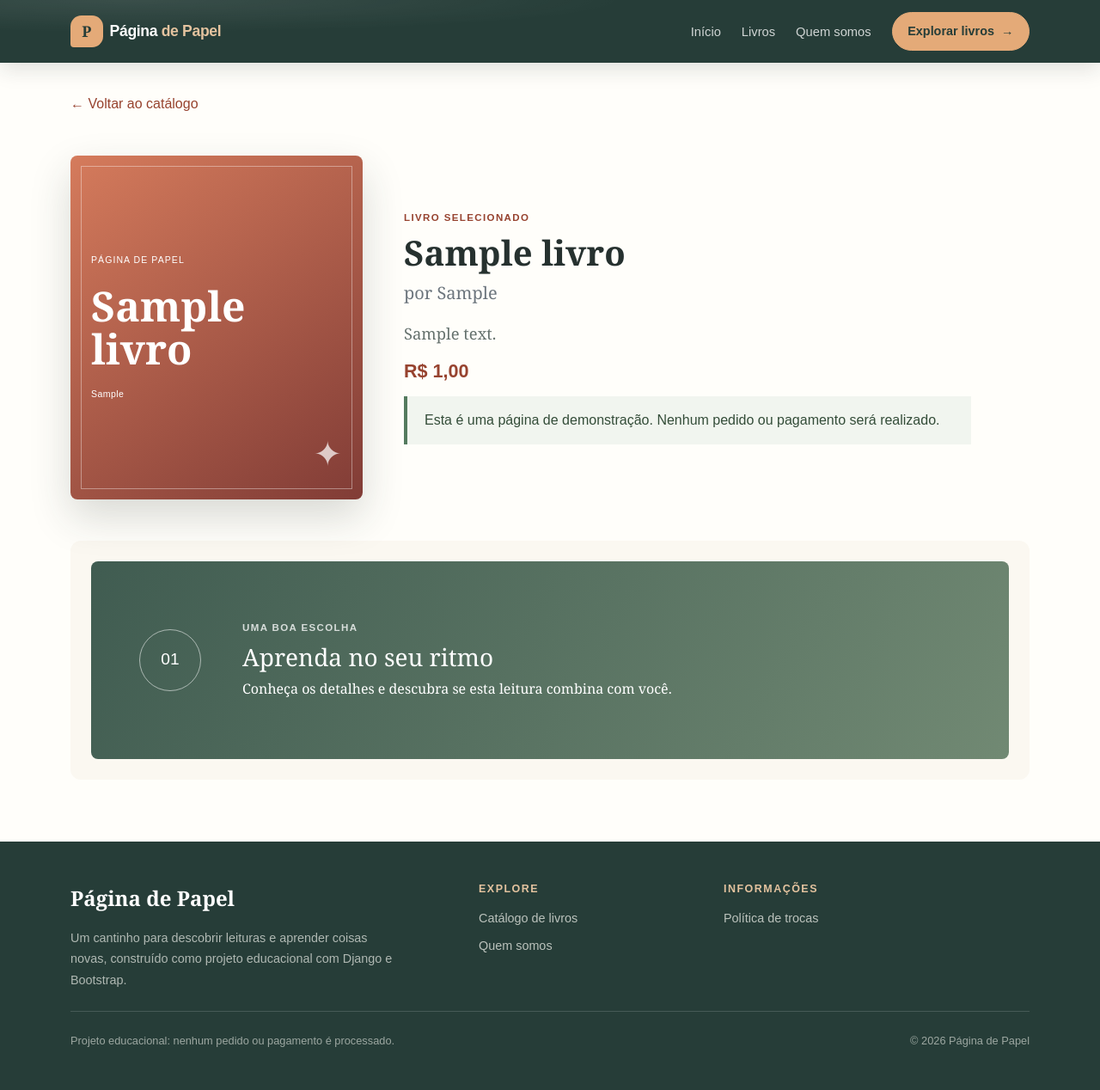
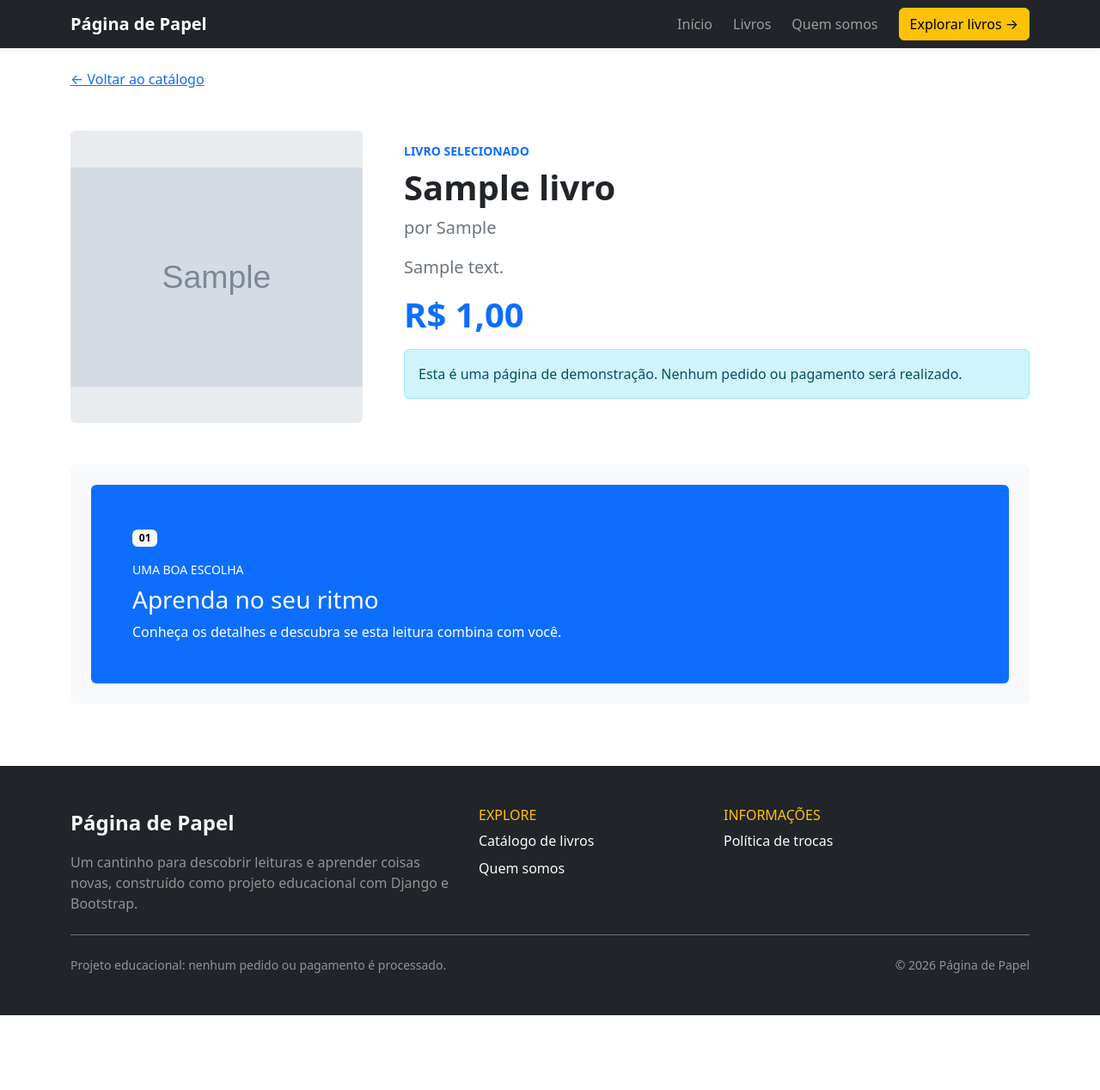
Before and after one commit to joezerborges/aulas, a Django app: a page that uses catalogo/templates/catalogo/base.html in a window 1280 px wide. Shown: the whole page at 86% size. After the commit the page ends 1181 px from the top, so only its background shows below. Run offline with Django 5.2, Linux system fonts and the light colour scheme; tables that the repository leaves empty hold one stand-in row (values such as "Sample post"); grey boxes marked "Sample" are stand-in pictures.

Commit message:
Adiciona recarga automatica no navegador e simplifica Bootstrap
Co-authored-by: Copilot <223556219+Copilot@users.noreply.github.com>

```diff
--- a/catalogo/templates/catalogo/base.html
+++ b/catalogo/templates/catalogo/base.html
@@ -1,4 +1,3 @@
-{% load static %}
 <!doctype html>
 <html lang="pt-br">
 <head>
@@ -10,16 +9,14 @@
           rel="stylesheet"
           integrity="sha384-QWTKZyjpPEjISv5WaRU9OFeRpok6YctnYmDr5pNlyT2bRjXh0JMhjY6hW+ALEwIH"
           crossorigin="anonymous">
-    <link href="{% static 'catalogo/site.css' %}" rel="stylesheet">
 </head>
 <body>
-    <nav class="navbar navbar-expand-lg navbar-dark site-navbar">
+    <nav class="navbar navbar-expand-lg navbar-dark bg-dark shadow-sm">
         <div class="container">
-            <a class="navbar-brand d-flex align-items-center gap-2 fw-bold"
+            <a class="navbar-brand fw-bold"
                href="{% url 'catalogo:lista' %}"
                aria-label="Página de Papel — página inicial">
-                <span class="brand-mark" aria-hidden="true">P</span>
-                <span>Página <span class="brand-highlight">de Papel</span></span>
+                Página de Papel
             </a>
             <button class="navbar-toggler" type="button"
                     data-bs-toggle="collapse" data-bs-target="#siteNavigation"
@@ -39,7 +36,7 @@
                         <a class="nav-link" href="{% url 'catalogo:quem_somos' %}">Quem somos</a>
                     </li>
                     <li class="nav-item ms-lg-2">
-                        <a class="btn btn-navbar" href="{% url 'catalogo:lista' %}#catalogo-titulo">
+                        <a class="btn btn-warning" href="{% url 'catalogo:lista' %}#catalogo-titulo">
                             Explorar livros <span aria-hidden="true">&rarr;</span>
                         </a>
                     </li>
@@ -52,31 +49,35 @@
         {% block content %}{% endblock %}
     </main>
 
-    <footer class="site-footer mt-5">
+    <footer class="bg-dark text-light mt-5">
         <div class="container py-5">
             <div class="row g-4">
                 <div class="col-md-6 col-lg-5">
-                    <a class="footer-brand" href="{% url 'catalogo:lista' %}">Página de Papel</a>
-                    <p class="footer-description mt-3 mb-0">
+                    <a class="link-light fs-4 fw-bold text-decoration-none"
+                       href="{% url 'catalogo:lista' %}">Página de Papel</a>
+                    <p class="text-white-50 mt-3 mb-0">
                         Um cantinho para descobrir leituras e aprender coisas novas,
                         construído como projeto educacional com Django e Bootstrap.
                     </p>
                 </div>
                 <div class="col-6 col-md-3 col-lg-3">
-                    <h2 class="footer-heading">Explore</h2>
-                    <ul class="footer-links">
-                        <li><a href="{% url 'catalogo:lista' %}">Catálogo de livros</a></li>
-                        <li><a href="{% url 'catalogo:quem_somos' %}">Quem somos</a></li>
+                    <h2 class="h6 text-warning text-uppercase">Explore</h2>
+                    <ul class="list-unstyled">
+                        <li class="mb-2"><a class="link-light link-underline-opacity-0 link-underline-opacity-100-hover"
+                                             href="{% url 'catalogo:lista' %}">Catálogo de livros</a></li>
+                        <li><a class="link-light link-underline-opacity-0 link-underline-opacity-100-hover"
+                               href="{% url 'catalogo:quem_somos' %}">Quem somos</a></li>
                     </ul>
                 </div>
                 <div class="col-6 col-md-3 col-lg-4">
-                    <h2 class="footer-heading">Informações</h2>
-                    <ul class="footer-links">
-                        <li><a href="{% url 'catalogo:politica_trocas' %}">Política de trocas</a></li>
+                    <h2 class="h6 text-warning text-uppercase">Informações</h2>
+                    <ul class="list-unstyled">
+                        <li><a class="link-light link-underline-opacity-0 link-underline-opacity-100-hover"
+                               href="{% url 'catalogo:politica_trocas' %}">Política de trocas</a></li>
                     </ul>
                 </div>
             </div>
-            <div class="footer-bottom mt-4 pt-4">
+            <div class="border-top border-secondary mt-4 pt-4 d-flex flex-wrap justify-content-between gap-2 text-white-50 small">
                 <p class="mb-0">Projeto educacional: nenhum pedido ou pagamento é processado.</p>
                 <span>&copy; {% now "Y" %} Página de Papel</span>
             </div>
--- a/catalogo/templates/catalogo/comprar_livro.html
+++ b/catalogo/templates/catalogo/comprar_livro.html
@@ -4,30 +4,41 @@
 
 {% block content %}
 <section class="container py-4">
-    <a class="back-link" href="{% url 'catalogo:lista' %}">&larr; Voltar ao catálogo</a>
+    <a class="link-primary" href="{% url 'catalogo:lista' %}">&larr; Voltar ao catálogo</a>
 
     <div class="row g-5 align-items-center py-4 py-lg-5">
         <div class="col-md-5 col-lg-4">
-            <div class="book-cover book-cover-large cover-{{ livro.estilo_capa }}">
-                <span class="cover-label">PÁGINA DE PAPEL</span>
-                <span class="cover-title">{{ livro.titulo }}</span>
-                <span class="cover-author">{{ livro.autor }}</span>
-                <span class="cover-mark" aria-hidden="true">✦</span>
+            <div class="ratio ratio-1x1 bg-body-secondary rounded overflow-hidden">
+                {% if livro.imagem_capa_url %}
+                <img class="w-100 h-100 object-fit-contain"
+                     src="{{ livro.imagem_capa_url }}"
+                     alt="Capa de {{ livro.titulo }}">
+                {% else %}
+                <div class="d-flex flex-column justify-content-center align-items-center text-center text-white p-4
+                    {% if livro.estilo_capa == 'terracota' %}bg-danger
+                    {% elif livro.estilo_capa == 'azul' %}bg-primary
+                    {% elif livro.estilo_capa == 'verde' %}bg-success
+                    {% else %}bg-secondary{% endif %}">
+                    <span class="small text-uppercase mb-3">Página de Papel</span>
+                    <span class="display-6">{{ livro.titulo }}</span>
+                    <span>{{ livro.autor }}</span>
+                </div>
+                {% endif %}
             </div>
         </div>
         <div class="col-md-7 col-lg-8">
-            <p class="eyebrow mb-2">LIVRO SELECIONADO</p>
+            <p class="text-uppercase text-primary fw-semibold small mb-2">Livro selecionado</p>
             <h1 class="display-6 fw-bold">{{ livro.titulo }}</h1>
             <p class="fs-5 text-secondary">por {{ livro.autor }}</p>
-            <p class="detail-description">{{ livro.descricao }}</p>
-            <p class="book-price display-6">R$ {{ livro.preco }}</p>
-            <div class="demo-notice" role="status">
+            <p class="text-secondary fs-5">{{ livro.descricao }}</p>
+            <p class="text-primary display-6 fw-bold">R$ {{ livro.preco }}</p>
+            <div class="alert alert-info" role="status">
                 Esta é uma página de demonstração. Nenhum pedido ou pagamento será realizado.
             </div>
         </div>
     </div>
 
-    <section class="carousel-panel p-3 p-md-4" aria-label="Apresentação do livro">
+    <section class="bg-body-tertiary rounded p-3 p-md-4" aria-label="Apresentação do livro">
         <div id="livroCarousel"
              class="carousel slide"
              data-bs-ride="carousel"
@@ -36,30 +47,30 @@
              data-bs-touch="false">
             <div class="carousel-inner">
                 <div class="carousel-item active">
-                    <div class="carousel-message carousel-message-one">
-                        <span class="carousel-icon" aria-hidden="true">01</span>
+                    <div class="bg-primary text-white rounded p-5">
+                        <span class="badge text-bg-light mb-3">01</span>
                         <div>
-                            <p class="eyebrow mb-2">UMA BOA ESCOLHA</p>
+                            <p class="text-uppercase small mb-2">Uma boa escolha</p>
                             <h2 class="h3 mb-2">Aprenda no seu ritmo</h2>
                             <p class="mb-0">Conheça os detalhes e descubra se esta leitura combina com você.</p>
                         </div>
                     </div>
                 </div>
                 <div class="carousel-item">
-                    <div class="carousel-message carousel-message-two">
-                        <span class="carousel-icon" aria-hidden="true">02</span>
+                    <div class="bg-success text-white rounded p-5">
+                        <span class="badge text-bg-light mb-3">02</span>
                         <div>
-                            <p class="eyebrow mb-2">LEITURA COM PROPÓSITO</p>
+                            <p class="text-uppercase small mb-2">Leitura com propósito</p>
                             <h2 class="h3 mb-2">Ideias que viram projetos</h2>
                             <p class="mb-0">Use a leitura para inspirar seus próximos passos de aprendizagem.</p>
                         </div>
                     </div>
                 </div>
                 <div class="carousel-item">
-                    <div class="carousel-message carousel-message-three">
-                        <span class="carousel-icon" aria-hidden="true">03</span>
+                    <div class="bg-dark text-white rounded p-5">
+                        <span class="badge text-bg-light mb-3">03</span>
                         <div>
-                            <p class="eyebrow mb-2">PROJETO DIDÁTICO</p>
+                            <p class="text-uppercase small mb-2">Projeto didático</p>
                             <h2 class="h3 mb-2">Feito para aprender web</h2>
                             <p class="mb-0">Esta vitrine é um exemplo de integração entre Django e Bootstrap.</p>
                         </div>
--- a/livraria/settings.py
+++ b/livraria/settings.py
@@ -16,6 +16,7 @@ INSTALLED_APPS = [
     "django.contrib.sessions",
     "django.contrib.messages",
     "django.contrib.staticfiles",
+    "django_browser_reload",
     "catalogo",
 ]
 
@@ -27,6 +28,7 @@ MIDDLEWARE = [
     "django.contrib.auth.middleware.AuthenticationMiddleware",
     "django.contrib.messages.middleware.MessageMiddleware",
     "django.middleware.clickjacking.XFrameOptionsMiddleware",
+    "django_browser_reload.middleware.BrowserReloadMiddleware",
 ]
 
 ROOT_URLCONF = "livraria.urls"
@@ -88,6 +90,5 @@ USE_I18N = True
 USE_TZ = True
 
 STATIC_URL = "static/"
-STATICFILES_DIRS = [BASE_DIR / "static"]
 
 DEFAULT_AUTO_FIELD = "django.db.models.BigAutoField"
--- a/livraria/urls.py
+++ b/livraria/urls.py
@@ -4,5 +4,6 @@ from django.urls import include, path
 
 urlpatterns = [
     path("admin/", admin.site.urls),
+    path("__reload__/", include("django_browser_reload.urls")),
     path("", include("catalogo.urls")),
 ]
--- a/requirements.txt
+++ b/requirements.txt
@@ -1 +1,2 @@
 Django>=5.2,<7.0
+django-browser-reload>=1.18,<2.0
--- a/static/catalogo/site.css
+++ /dev/null
@@ -1,405 +0,0 @@
-:root {
-    --ink: #26312f;
-    --muted: #65716d;
-    --paper: #fbf8f1;
-    --accent: #bc573c;
-    --accent-dark: #97432f;
-}
-
-body {
-    background: #fffefa;
-    color: var(--ink);
-    font-family: Georgia, "Times New Roman", serif;
-}
-
-.site-navbar {
-    background:
-        radial-gradient(ellipse at 12% 0%, rgb(255 255 255 / 9%), transparent 36%),
-        #263d38;
-    box-shadow: 0 .35rem 1.5rem rgb(25 43 38 / 15%);
-    font-family: Arial, sans-serif;
-    padding-bottom: .8rem;
-    padding-top: .8rem;
-}
-
-.site-navbar .navbar-brand {
-    color: #fff;
-    font-size: 1.1rem;
-    letter-spacing: -.02em;
-}
-
-.brand-mark {
-    align-items: center;
-    background: #e4aa78;
-    border-radius: .8rem .8rem .8rem .25rem;
-    color: #263d38;
-    display: inline-flex;
-    font-family: Georgia, "Times New Roman", serif;
-    height: 2.35rem;
-    justify-content: center;
-    width: 2.35rem;
-}
-
-.brand-highlight {
-    color: #e4c39f;
-}
-
-.site-navbar .navbar-toggler {
-    border-color: rgb(255 255 255 / 28%);
-}
-
-.site-navbar .navbar-toggler:focus {
-    box-shadow: 0 0 0 .2rem rgb(228 195 159 / 30%);
-}
-
-.site-navbar .nav-link {
-    color: rgb(255 255 255 / 78%);
-    font-size: .92rem;
-    padding: .65rem .85rem;
-    transition: color .18s ease;
-}
-
-.site-navbar .nav-link:hover,
-.site-navbar .nav-link:focus {
-    color: #fff;
-}
-
-.btn-navbar {
-    background: #e4aa78;
-    border: 1px solid #e4aa78;
-    border-radius: 999px;
-    color: #263d38;
-    font-size: .9rem;
-    font-weight: 700;
-    padding: .65rem 1.1rem;
-}
-
-.btn-navbar:hover,
-.btn-navbar:focus {
-    background: #f0c39c;
-    border-color: #f0c39c;
-    color: #263d38;
-}
-
-.btn-navbar span {
-    margin-left: .25rem;
-}
-
-.site-navbar .navbar-brand,
-.site-footer {
-    font-family: Arial, sans-serif;
-}
-
-.hero {
-    background: var(--paper);
-}
-
-.hero h1,
-.hero .lead {
-    max-width: 680px;
-}
-
-.eyebrow {
-    color: var(--accent-dark);
-    font-family: Arial, sans-serif;
-    font-size: .72rem;
-    font-weight: 700;
-    letter-spacing: .12em;
-}
-
-.book-card {
-    border: 1px solid #ece8df;
-    border-radius: .75rem;
-    overflow: hidden;
-    transition: transform .18s ease, box-shadow .18s ease;
-}
-
-.book-card:hover {
-    box-shadow: 0 1rem 2.5rem rgb(38 49 47 / 10%);
-    transform: translateY(-3px);
-}
-
-.book-cover {
-    align-items: flex-start;
-    aspect-ratio: 4 / 4.7;
-    color: white;
-    display: flex;
-    flex-direction: column;
-    justify-content: center;
-    overflow: hidden;
-    padding: 1.5rem;
-    position: relative;
-}
-
-.book-cover::after {
-    border: 1px solid rgb(255 255 255 / 38%);
-    content: "";
-    inset: .75rem;
-    pointer-events: none;
-    position: absolute;
-}
-
-.cover-terracota {
-    background: linear-gradient(145deg, #d57b5c, #813c36);
-}
-
-.cover-azul {
-    background: linear-gradient(145deg, #5b9aab, #274a68);
-}
-
-.cover-verde {
-    background: linear-gradient(145deg, #83a887, #355d4a);
-}
-
-.cover-roxo {
-    background: linear-gradient(145deg, #9d83b4, #51416d);
-}
-
-.cover-label,
-.cover-author {
-    font-family: Arial, sans-serif;
-    font-size: .66rem;
-    letter-spacing: .1em;
-    position: relative;
-    z-index: 1;
-}
-
-.cover-title {
-    font-size: clamp(1.5rem, 2vw, 2.15rem);
-    font-weight: 700;
-    line-height: 1.05;
-    margin: 1.25rem 0;
-    max-width: 14rem;
-    position: relative;
-    z-index: 1;
-}
-
-.cover-author {
-    letter-spacing: .04em;
-}
-
-.cover-mark {
-    bottom: 1.5rem;
-    font-size: 2.5rem;
-    opacity: .72;
-    position: absolute;
-    right: 1.5rem;
-}
-
-.book-price {
-    color: var(--accent-dark);
-    font-family: Arial, sans-serif;
-    font-size: 1.35rem;
-    font-weight: 700;
-}
-
-.btn-primary {
-    --bs-btn-bg: var(--accent);
-    --bs-btn-border-color: var(--accent);
-    --bs-btn-hover-bg: var(--accent-dark);
-    --bs-btn-hover-border-color: var(--accent-dark);
-    font-family: Arial, sans-serif;
-    font-weight: 700;
-}
-
-.empty-state,
-.carousel-panel {
-    background: var(--paper);
-    border-radius: .75rem;
-}
-
-.back-link {
-    color: var(--accent-dark);
-    display: inline-block;
-    font-family: Arial, sans-serif;
-    margin-top: .75rem;
-    text-decoration: none;
-}
-
-.back-link:hover {
-    text-decoration: underline;
-}
-
-.book-cover-large {
-    border-radius: .5rem;
-    box-shadow: 0 1.25rem 3rem rgb(38 49 47 / 18%);
-    margin: 0 auto;
-    max-width: 370px;
-}
-
-.book-cover-large .cover-title {
-    font-size: clamp(2rem, 4vw, 3rem);
-}
-
-.detail-description {
-    color: var(--muted);
-    font-size: 1.15rem;
-    line-height: 1.7;
-    max-width: 660px;
-}
-
-.demo-notice {
-    background: #f1f5ef;
-    border-left: 4px solid #547a5e;
-    color: #344d39;
-    font-family: Arial, sans-serif;
-    max-width: 660px;
-    padding: 1rem 1.25rem;
-}
-
-.carousel-message {
-    align-items: center;
-    border-radius: .5rem;
-    color: white;
-    display: flex;
-    gap: clamp(1.25rem, 4vw, 3rem);
-    min-height: 230px;
-    padding: clamp(1.5rem, 5vw, 3.5rem);
-}
-
-.carousel-message-one {
-    background: linear-gradient(120deg, #405c51, #718973);
-}
-
-.carousel-message-two {
-    background: linear-gradient(120deg, #8a4c3d, #c47e5b);
-}
-
-.carousel-message-three {
-    background: linear-gradient(120deg, #455d77, #718aa3);
-}
-
-.carousel-message .eyebrow {
-    color: rgb(255 255 255 / 78%);
-}
-
-.carousel-icon {
-    align-items: center;
-    border: 1px solid rgb(255 255 255 / 55%);
-    border-radius: 50%;
-    display: flex;
-    flex: 0 0 4.5rem;
-    font-family: Arial, sans-serif;
-    font-size: 1.2rem;
-    height: 4.5rem;
-    justify-content: center;
-}
-
-.site-footer {
-    background: #263d38;
-    color: #e5e8e2;
-    font-size: .9rem;
-}
-
-.footer-brand {
-    color: #fff;
-    display: inline-block;
-    font-family: Georgia, "Times New Roman", serif;
-    font-size: 1.5rem;
-    font-weight: 700;
-    text-decoration: none;
-}
-
-.footer-brand:hover {
-    color: #e4c39f;
-}
-
-.footer-description {
-    color: rgb(229 232 226 / 72%);
-    line-height: 1.7;
-    max-width: 390px;
-}
-
-.footer-heading {
-    color: #e4c39f;
-    font-size: .78rem;
-    font-weight: 700;
-    letter-spacing: .12em;
-    margin-bottom: 1rem;
-    text-transform: uppercase;
-}
-
-.footer-links {
-    list-style: none;
-    margin: 0;
-    padding: 0;
-}
-
-.footer-links li + li {
-    margin-top: .7rem;
-}
-
-.footer-links a {
-    color: rgb(229 232 226 / 78%);
-    text-decoration: none;
-    transition: color .18s ease;
-}
-
-.footer-links a:hover,
-.footer-links a:focus {
-    color: #fff;
-    text-decoration: underline;
-    text-underline-offset: .2em;
-}
-
-.footer-bottom {
-    align-items: center;
-    border-top: 1px solid rgb(255 255 255 / 15%);
-    color: rgb(229 232 226 / 62%);
-    display: flex;
-    flex-wrap: wrap;
-    font-size: .8rem;
-    gap: .5rem 1.5rem;
-    justify-content: space-between;
-}
-
-.editorial-hero {
-    background:
-        radial-gradient(ellipse at 82% 14%, rgb(228 170 120 / 28%), transparent 32%),
-        var(--paper);
-}
-
-.editorial-hero h1,
-.editorial-hero .lead {
-    max-width: 760px;
-}
-
-.editorial-content {
-    max-width: 1020px;
-}
-
-.editorial-content > .row p:not(.eyebrow),
-.editorial-content > .row > div > p {
-    color: var(--muted);
-    font-size: 1.05rem;
-    line-height: 1.8;
-}
-
-.editorial-note {
-    background: #f1f5ef;
-    border-radius: .75rem;
-    color: #344d39;
-    height: 100%;
-    padding: 2rem;
-}
-
-.editorial-note-mark {
-    color: #6a9073;
-    display: block;
-    font-family: Georgia, "Times New Roman", serif;
-    font-size: 4rem;
-    line-height: .8;
-    margin-bottom: 1rem;
-}
-
-.editorial-note p {
-    color: #53675a;
-}
-
-@media (prefers-reduced-motion: reduce) {
-    .book-card,
-    .site-navbar .nav-link,
-    .footer-links a {
-        transition: none;
-    }
-}
```
Also changed, not shown: catalogo/models.py (+9 -0 lines), catalogo/templates/catalogo/lista_livros.html (+25 -13 lines), catalogo/templates/catalogo/politica_trocas.html (+5 -5 lines), catalogo/templates/catalogo/quem_somos.html (+5 -6 lines), catalogo/tests.py (+36 -1 lines), README.md, catalogo/migrations/0002_livro_imagem_capa_url.py (added).
